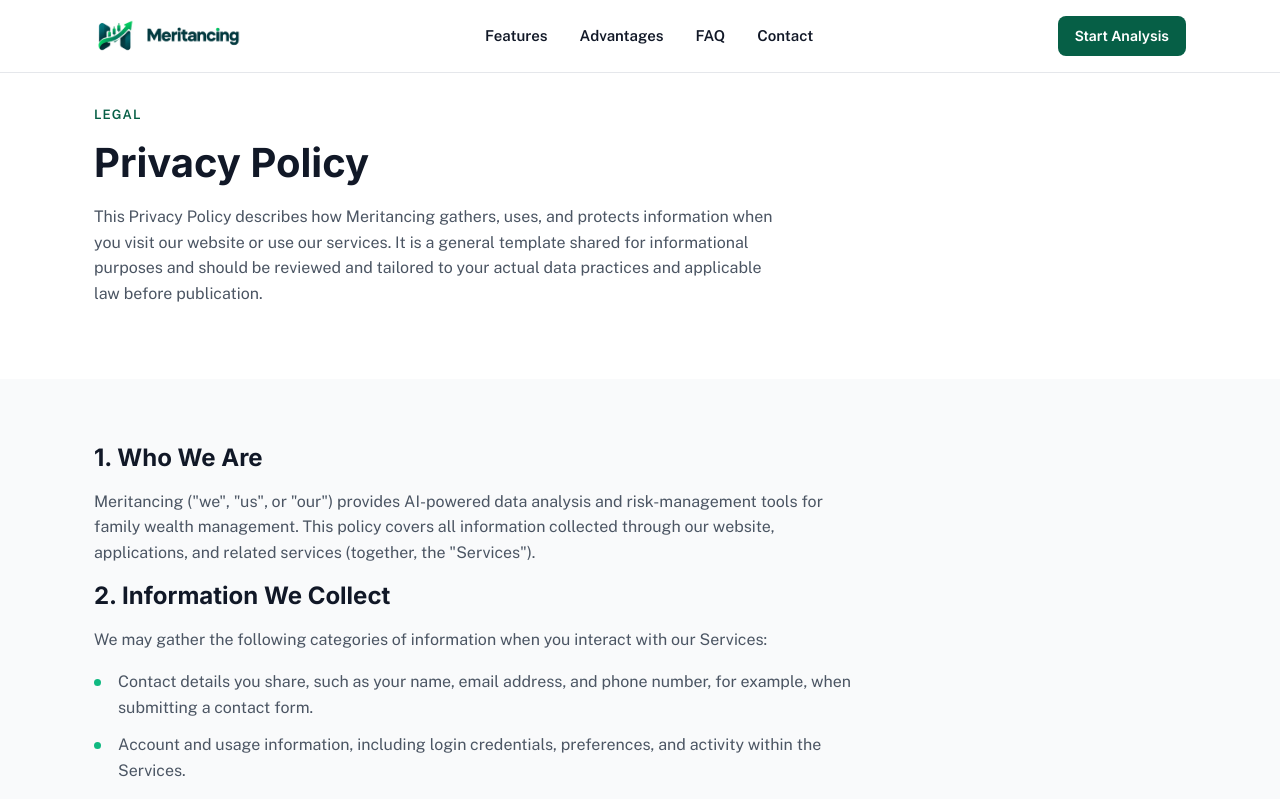
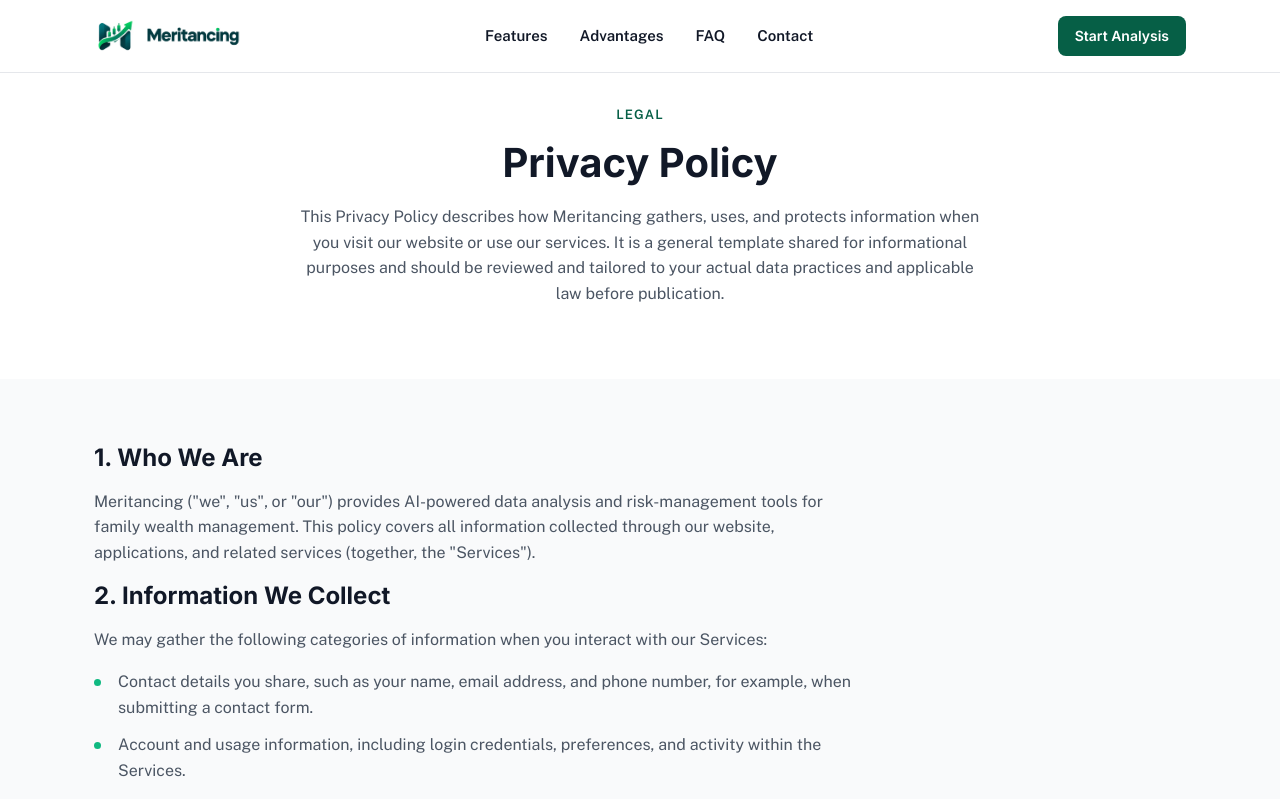
Before and after one commit to taybadeveloper/Meritancing, a Next.js app: page /privacy in a window 1280 px wide. Shown: the top 799 px of the page. Built offline with nearby package versions, Linux system fonts and the light colour scheme.

Commit message:
Center legal pages hero content

```diff
--- a/app/globals.css
+++ b/app/globals.css
@@ -292,6 +292,11 @@ section[id]{ scroll-margin-top:72px; }
 /* Legal pages title block */
 .page-head{
   padding:var(--space-6) 0 var(--space-5);
+  text-align:center;
+}
+.page-head .section-head{
+  margin-left:auto;
+  margin-right:auto;
 }
 .section-head{
   max-width:680px;
```
